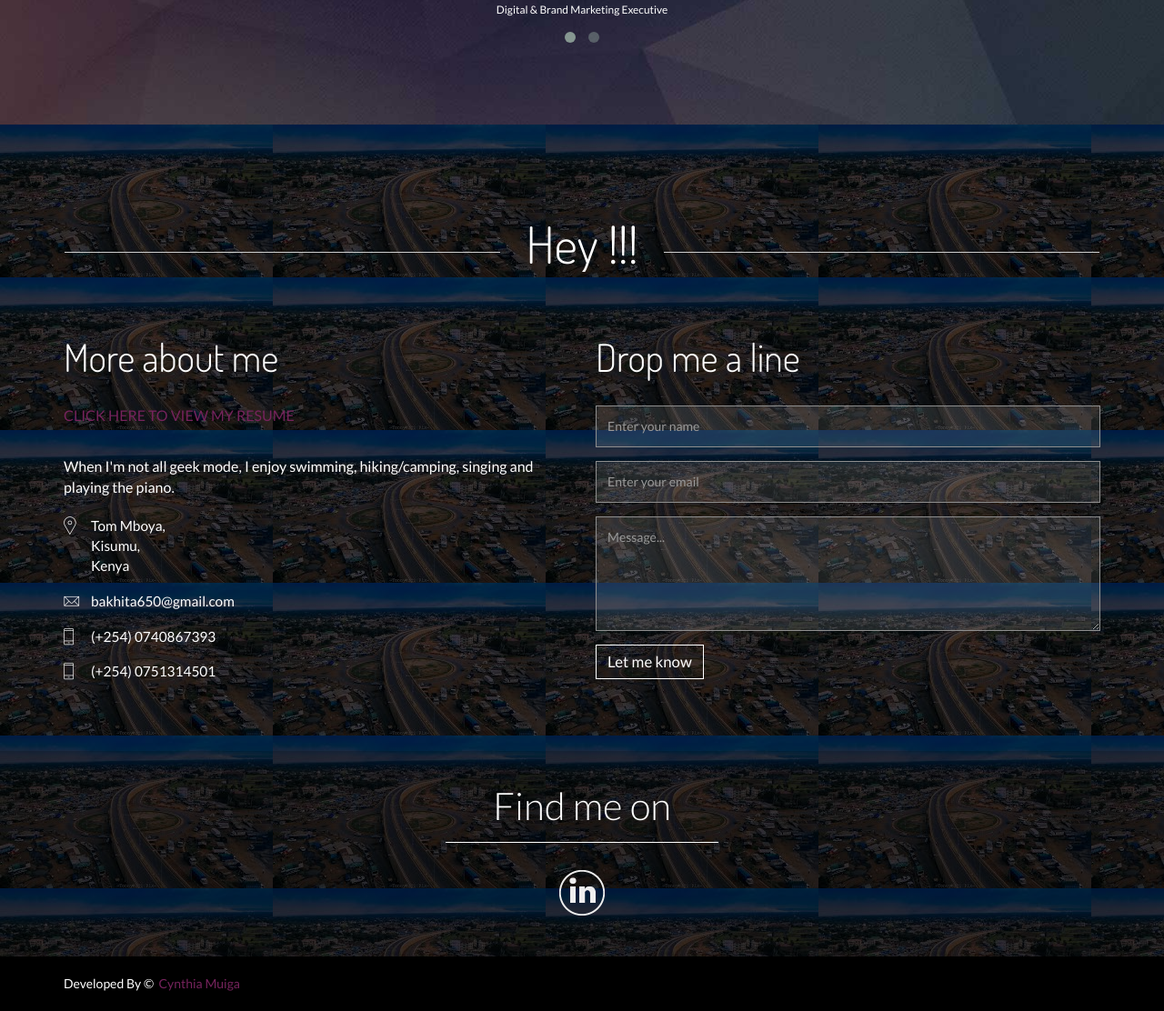
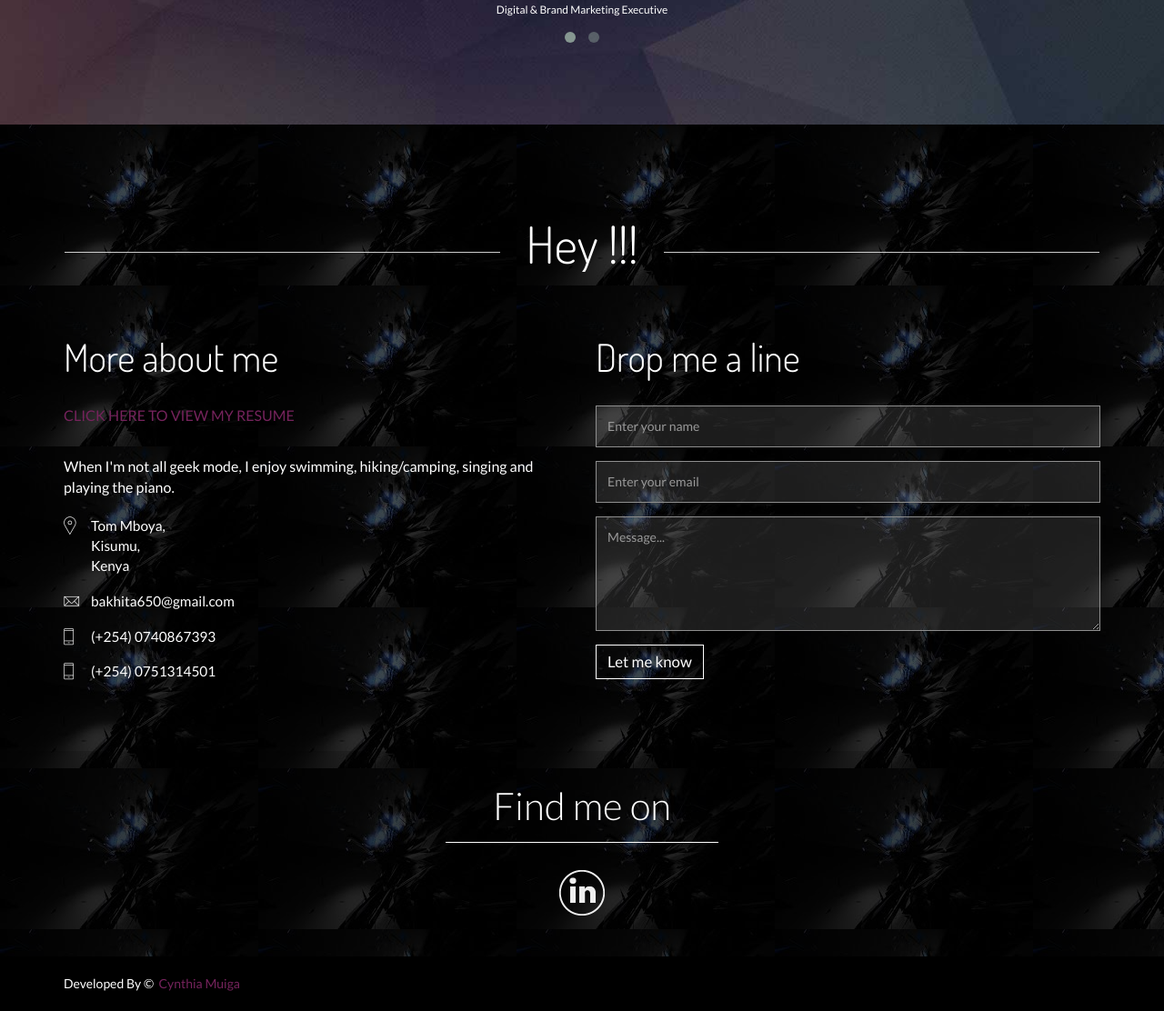
Before and after one commit to Cmumbi/Cmumbi.github.io, a plain HTML site: page index.html in a window 1280 px wide. Shown: the part 3108-4220 px from the top of the page at 91% size. Drawn offline with Linux system fonts and the light colour scheme; some packages are replaced by stand-ins of ours.

Commit message:
add images

```diff
--- a/assets/css/style.css
+++ b/assets/css/style.css
@@ -408,7 +408,7 @@ header{
 }
 
 .bg {
-	background: url(../images/img1.jpg);
+	background: url(../images/download\ \(1\).jpg);
     position: relative;
     min-height: 600px;
 }
```
Also changed, not shown: assets/images/download (1).jpg (added), assets/images/download.jpg (added).
